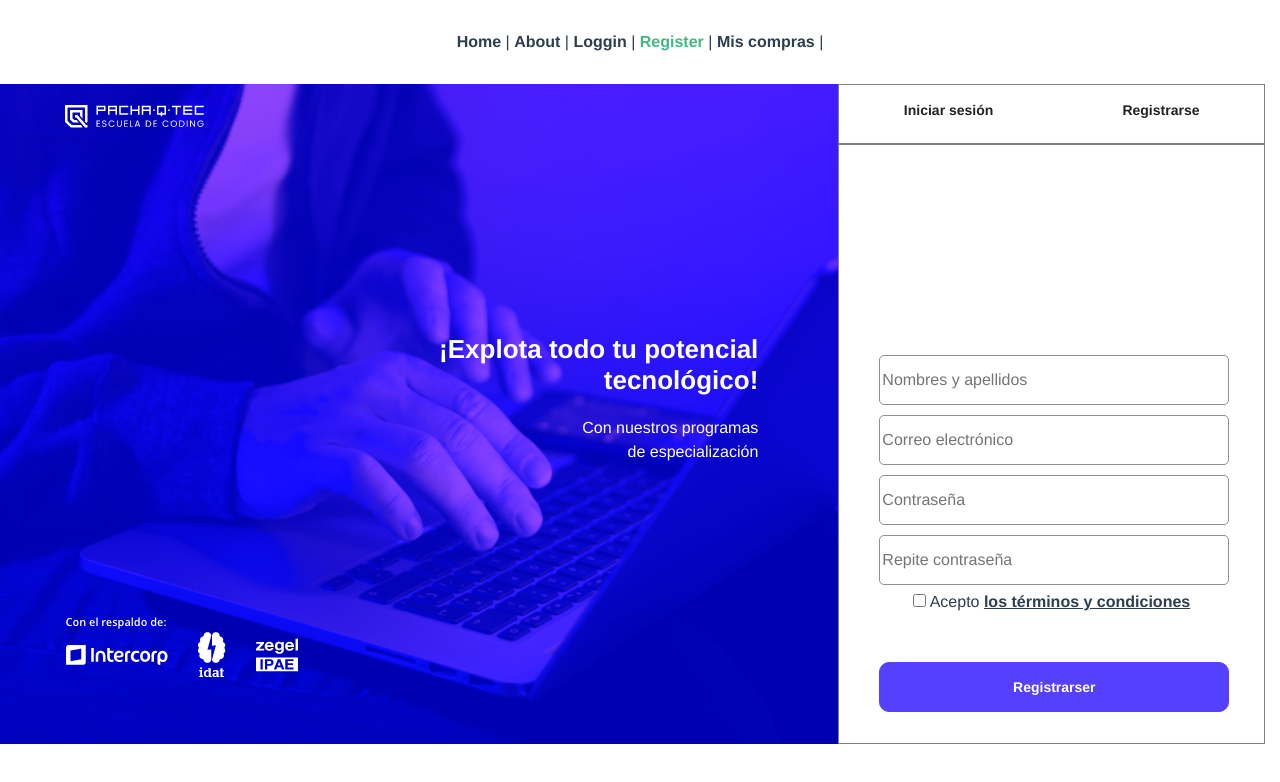
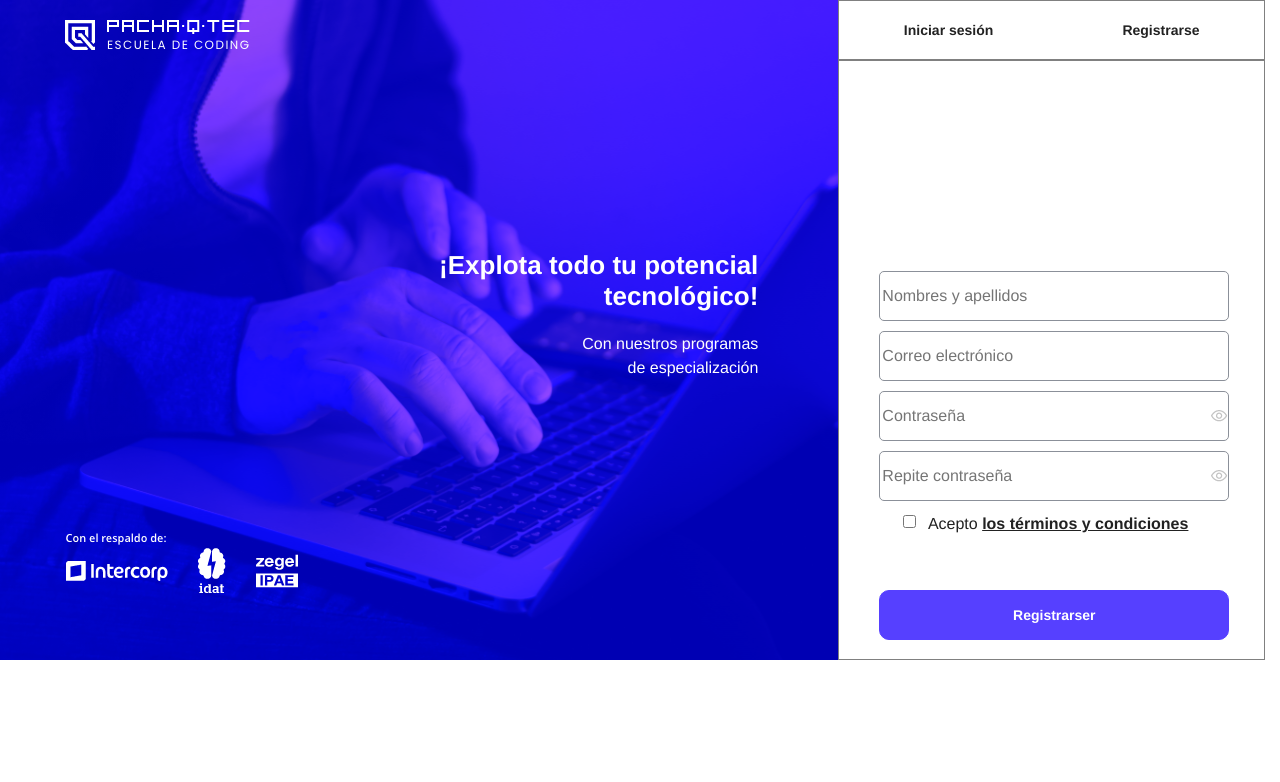
Before and after one commit to rocioromerox/logginregistercompras.github.io, a Vue app: page /register in a window 1280 px wide. Shown: the top 782 px of the page. Built offline with nearby package versions, Linux system fonts and the light colour scheme.

Commit message:
actualizacion 26 nov

```diff
--- a/src/App.vue
+++ b/src/App.vue
@@ -1,17 +1,17 @@
 <template>
   <div id="app">
-    <div id="nav">
-      <router-link to="/">Home</router-link> |
-      <router-link to="/about">About</router-link> |
-      <router-link to="/loggin">Loggin</router-link> |
-      <router-link to="/register">Register</router-link> |
-      <router-link to="/miscompras">Mis compras</router-link> |
 
+    <router-view/>
     </div>
-    <router-view/>
-  </div>
 </template>
 
+<script>
+
+
+export default {
+
+}
+</script>
 <style>
 #app {
   font-family: Avenir, Helvetica, Arial, sans-serif;
@@ -19,18 +19,6 @@
   -moz-osx-font-smoothing: grayscale;
   text-align: center;
   color: #2c3e50;
-}
 
-#nav {
-  padding: 30px;
-}
-
-#nav a {
-  font-weight: bold;
-  color: #2c3e50;
-}
-
-#nav a.router-link-exact-active {
-  color: #42b983;
 }
 </style>
--- a/src/views/Home.vue
+++ b/src/views/Home.vue
@@ -0,0 +1,39 @@
+<template>
+
+<div>
+  <label><input class="checkbox-terms" type="checkbox" value="first_checkbox">
+  <button type="button" class="btn btn-primary" data-toggle="modal" data-target="#exampleModal"> Acepto <span class="checkbox-terms-span">los términos y condiciones</span></button> </label>
+
+
+ <div class="modal fade" id="exampleModal" tabindex="-1" role="dialog" aria-labelledby="exampleModalLabel" aria-hidden="true">
+  <div class="modal-dialog" role="document">
+    <div class="modal-content">
+      <div class="modal-header">
+        <h5 class="modal-title" id="exampleModalLabel">Modal title</h5>
+        <button type="button" class="close" data-dismiss="modal" aria-label="Close">
+          <span aria-hidden="true">&times;</span>
+        </button>
+      </div>
+      <div class="modal-body">
+        ...
+      </div>
+      <div class="modal-footer">
+        <button type="button" class="btn btn-secondary" data-dismiss="modal">Close</button>
+
+      </div>
+    </div>
+  </div>
+</div>
+</div>
+
+</template>
+
+<script>
+export default {
+
+}
+</script>
+
+<style>
+
+</style>
--- a/src/views/Loggin.vue
+++ b/src/views/Loggin.vue
@@ -1,9 +1,8 @@
 <template>
-
       <div class="row row-loggin">
 
           <div class="col-sm-8 sm-8"> <!--Recuadro del lado izquierdo con imagen-->
-            <div><img class="col-sm-8-img-1" align="left" src="../assets/Grupo 18222@2x2.png"></div>
+            <div><img class="col-sm-8-img-1" align="left" src="../assets/Grupo 17590.png"></div>
             <div><h2 class="col-sm-8-tittle">¡Explota todo tu potencial <br> tecnológico!</h2></div>
             <div><p class="col-sm-8-text">Con nuestros programas <br> de especialización</p></div>
             <div class="col-sm-8-img-2"><img src="../assets/Grupo 17720.png"></div>
@@ -15,13 +14,13 @@
             <div>
 
                 <div class="col-sm-4-header">
-                  <div class="col-sm-4-header-text">Iniciar sesión</div>
-                  <div class="col-sm-4-header-text">Registrarse</div>
+                  <button class="col-sm-4-header-text-session">Iniciar sesión</button>
+                  <button class="col-sm-4-header-text-register">Registrarse</button>
                 </div>
 
                 <div class="col-sm-4-body">
                   <div><input class="col-sm-4-body-input-1" type="email" placeholder="Correo electrónico"></div>
-                  <div><input class="col-sm-4-body-input-2 inputpassword" type="password" placeholder="Contraseña"></div>
+                  <div><input class="col-sm-4-body-input-2 input-password" type="password" placeholder="Contraseña"></div>
                   <div class="col-sm-4-body-firsttext"><p>Ingresa un correo válido</p></div>
                   <div><button class="btn-loggin" type="submit">Ingresar</button></div>
                   <div class="col-sm-4-body-secondtext"><p>¿Olvidaste tu contraseña?</p></div>
@@ -31,32 +30,15 @@
 
           </div>
 
-
-
       </div>
-
-
-
-
-
 </template>
 
 <script>
 // @ is an alias to /src
-import HelloWorld from '@/components/HelloWorld.vue'
-
-export default {
-  name: 'Loggin',
-  components: {
-    HelloWorld
-  }
-}
 
 
 
 </script>
-
-
 
 
 <style>
@@ -65,7 +47,7 @@ export default {
 }
 
 .row-loggin {
-  width: 100%;
+  width: 100vw;
   height: 660px;
 }
 
@@ -108,7 +90,6 @@ export default {
 
 /*Estilo del recuadro del lado derecho*/
 
-
 .col-sm-4-header {
   width: 100%;
   height: 60px;
@@ -116,17 +97,19 @@ export default {
   justify-content: space-around;
   border: 1px solid gray;
   background-color: white;
-
 }
 
-.col-sm-4-header-text {
+.col-sm-4-header-text-session, .col-sm-4-header-text-register {
   margin: 15px;
   font-size: 14px;
   font-weight: bold;
   color: #222222;
   cursor: pointer;
+  border: none;
+  background: white;
+}
 
-}
+
 
 .col-sm-4-body {
   width: 100%;
@@ -176,15 +159,23 @@ export default {
   cursor: pointer;
 }
 
+.input-password {
+  background-image: url('../assets/eye.png');
+  background-repeat: no-repeat;
+  background-position: right;
+  cursor: pointer;
+}
 
 
 /*Versión celular*/
 
 @media screen and (max-width: 600px) {
-.sm-8 {
-display:none;
-}
+    .sm-8 {
+    display:none;
+    }
+    .col-sm-4-body-firsttext {
+    margin: 5px 75px 0px 0px
+    }
 }
 
-
 </style>
--- a/src/views/Register.vue
+++ b/src/views/Register.vue
@@ -1,30 +1,53 @@
 <template>
 
       <div class="row row-loggin">
-
-          <div class="col-sm-8 sm-8"> <!--Recuadro del lado izquierdo con imagen-->
-            <div><img class="col-sm-8-img-1" align="left" src="../assets/Grupo 18222@2x2.png"></div>
+          <!--Recuadro del lado izquierdo con imagen-->
+          <div class="col-sm-8 sm-8">
+            <div><img class="col-sm-8-img-1" align="left" src="../assets/Grupo 17590.png"></div>
             <div><h2 class="col-sm-8-tittle">¡Explota todo tu potencial <br> tecnológico!</h2></div>
             <div><p class="col-sm-8-text">Con nuestros programas <br> de especialización</p></div>
             <div class="col-sm-8-img-2"><img src="../assets/Grupo 17720.png"></div>
           </div>
 
-
-          <div class="col-sm-4 sm-4"> <!--Recuadro del lado derecho-->
+          <!--Recuadro del lado derecho-->
+          <div class="col-sm-4 sm-4">
 
             <div>
 
                 <div class="col-sm-4-header">
-                  <div class="col-sm-4-header-text">Iniciar sesión</div>
-                  <div class="col-sm-4-header-text">Registrarse</div>
+                  <button class="col-sm-4-header-text-session">Iniciar sesión</button>
+                  <button class="col-sm-4-header-text-register">Registrarse</button>
                 </div>
 
                  <div class="col-sm-4-body">
                   <div><input class="col-sm-4-body-input-1" type="text" placeholder="Nombres y apellidos"></div>
                   <div><input class="col-sm-4-body-input-2" type="email" placeholder="Correo electrónico" ></div>
-                  <div><input class="col-sm-4-body-input-3" type="password" placeholder="Contraseña" ></div>
-                  <div><input class="col-sm-4-body-input-4" type="password" placeholder="Repite contraseña"></div>
-                  <label><input class="checkbox-terms" type="checkbox" value="first_checkbox"> Acepto <span class="checkbox-terms-span">los términos y condiciones</span></label>
+                  <div><input class="col-sm-4-body-input-3 input-password" type="password" placeholder="Contraseña" ></div>
+                  <div><input class="col-sm-4-body-input-4 input-password" type="password" placeholder="Repite contraseña"></div>
+
+                  <!--Términos y condiciones con modal-->
+                  <label><input class="checkbox-terms" type="checkbox" value="first_checkbox">
+                  <button type="button" class="btn btn-primary" data-toggle="modal" data-target="#exampleModal"> Acepto <span class="checkbox-terms-span">los términos y condiciones</span></button> </label>
+                  <div class="modal fade" id="exampleModal" tabindex="-1" role="dialog" aria-labelledby="exampleModalLabel" aria-hidden="true">
+                    <div class="modal-dialog" role="document">
+                      <div class="modal-content">
+                        <div class="modal-header">
+                          <h5 class="modal-title" id="exampleModalLabel">Términos y condiciones</h5>
+                          <button type="button" class="close" data-dismiss="modal" aria-label="Close">
+                            <span aria-hidden="true">&times;</span>
+                          </button>
+                        </div>
+                        <div class="modal-body">
+                            <p class="modal-body-text" align="left" >Los términos y condiciones de uso describen todos los términos y condiciones de carácter general que resultan aplicables al uso de aquellos contenidos o servicios disponibles bajo el dominio y subdominios de www.idat.edu.pe.
+                            Cuando el usuario accede a esta página web o cuando consulta la información que se encuentra contenida en ella, reconoce no solo que ha leído, sino que también ha entendido y aceptado, los términos y condiciones generales que se desarrollan a continuación.
+                            En caso de no aceptarlos, se le solicita que no haga uso, ni acceda, ni manipule la información de los servicios ofrecidos por el sitio web, ya que en condición de usuario estaría haciendo un uso inadecuado de éste.
+                            Todos los derechos de propiedad intelectual de la página web son de propiedad de Idat.</p>
+                        </div>
+                      </div>
+              </div>
+
+        </div>
+
                   <div><button class="btn-loggin-2" type="submit">Registrarser</button></div>
 
                 </div>
@@ -32,8 +55,6 @@
             </div>
 
           </div>
-
-
 
       </div>
 
@@ -115,14 +136,16 @@ export default {
 
 }
 
-.col-sm-4-header-text {
+.col-sm-4-header-text-session, .col-sm-4-header-text-register {
   margin: 15px;
   font-size: 14px;
   font-weight: bold;
   color: #222222;
   cursor: pointer;
+  border: none;
+  background: white;
+}
 
-}
 
 .col-sm-4-body {
   width: 100%;
@@ -186,12 +209,36 @@ export default {
   margin: 40px 0px 0px 0px;
 }
 
+.input-password {
+  background-image: url('../assets/eye.png');
+  background-repeat: no-repeat;
+  background-position: right;
+  cursor: pointer;
+}
+
+/*Estilos del modal*/
+.btn-primary {
+  border: none;
+  color: #222222;
+  background-color: white;
+}
+
+.btn-primary:hover{
+       border: none;
+       color: white;
+       background-color: #5640FF;
+       margin: 0;
+}
+
+
+
 /*Versión celular*/
 
 @media screen and (max-width: 600px) {
 .sm-8 {
 display:none;
 }
+
 }
 
 
```
Also changed, not shown: src/assets/Grupo 17590.png (added), src/assets/Grupo 18222@2x2.png (deleted).
